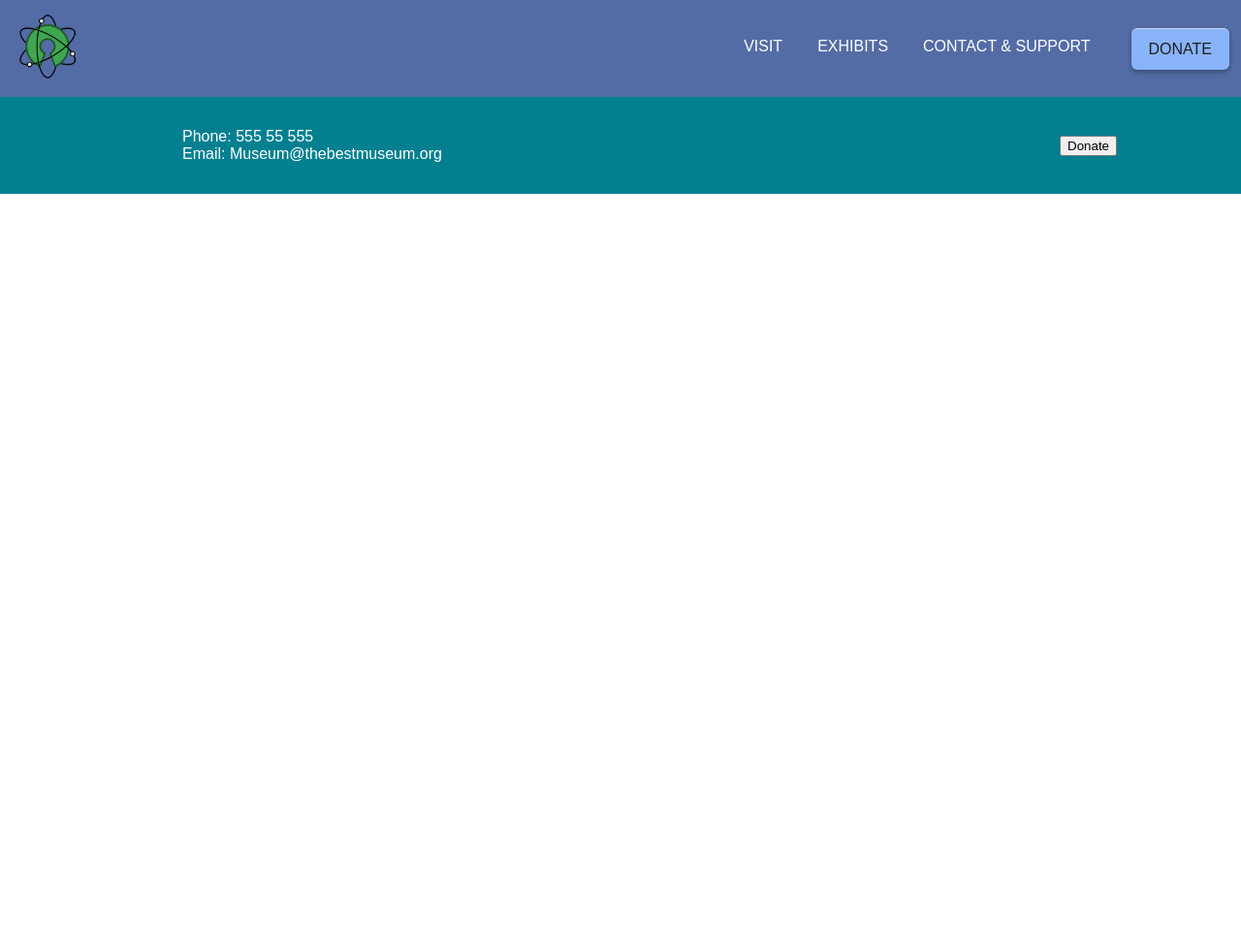
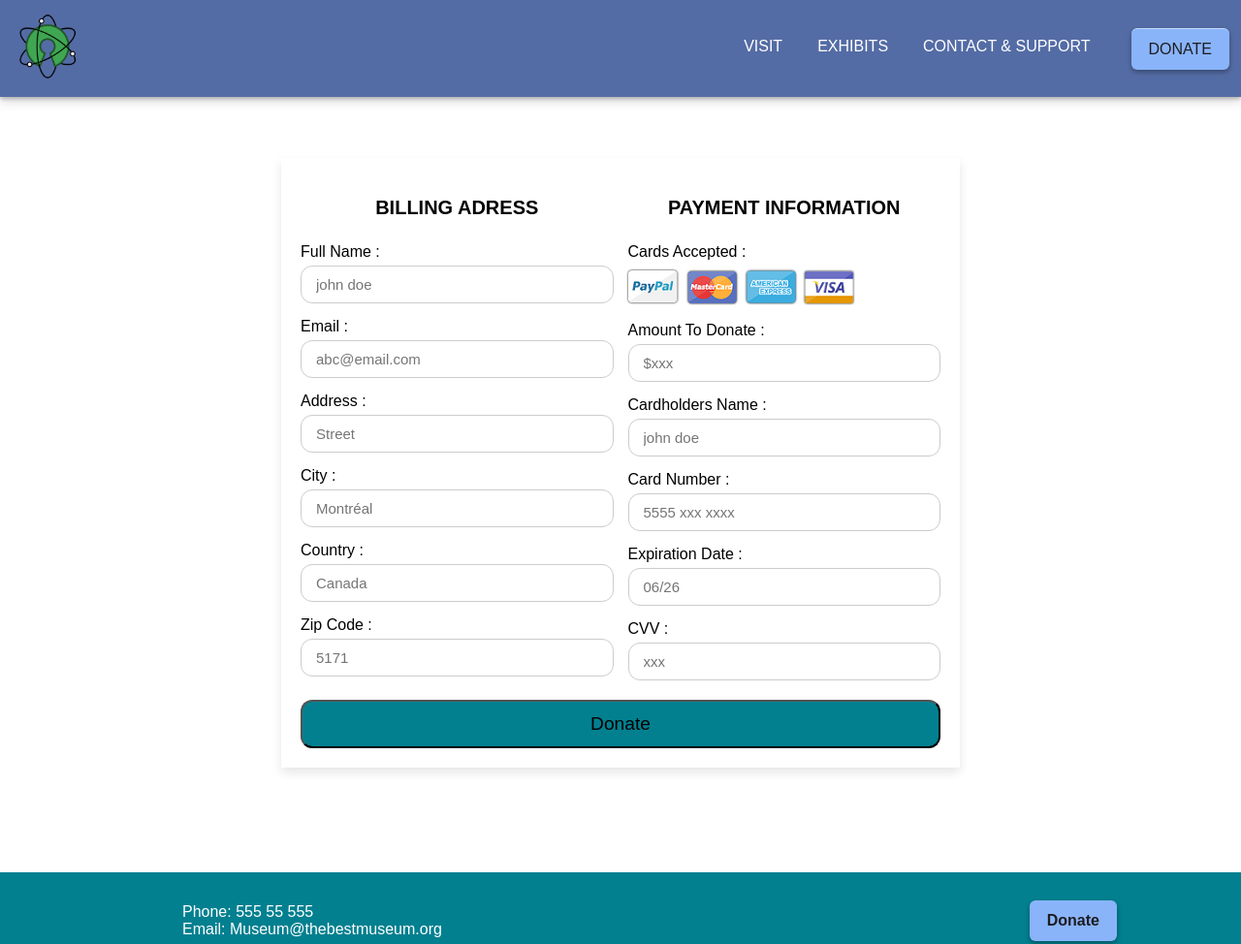
Before and after one commit to ErlandHeenHalvorsen/Semesteroppgave01002erlhal, a plain HTML site: page checkout.html in a window 1280 px wide. Shown: the top 974 px of the page at 97% size. Before the commit the page ends 800 px from the top, so only its background shows below. Drawn offline with Linux system fonts and the light colour scheme; a web font is replaced by a local one.

Commit message:
Fixed header and footer. fix to donations

```diff
--- a/checkout.html
+++ b/checkout.html
@@ -5,11 +5,11 @@
     <meta name="viewport" content="width=device-width, initial-scale=1.0" />
     <meta
       name="description"
-      content="explore our speciale events, fun for the whole family"
+      content="Checkout for donations"
     />
     <meta author="Erland Heen Halvorsen" />
     <link rel="stylesheet" href="styles.css" />
-    <title>Home | CommuntyScience Museum</title>
+    <title>Checkout | CommuntyScience Museum</title>
     <script
       defer
       src="https://kit.fontawesome.com/d753c6feaf.js"
@@ -55,16 +55,81 @@
           </li>
         </ul>
 
-        <a class="btn" href="#">Donate</a>
+        <a class="btn" href="checkout.html">Donate</a>
       </div>
     </header>
-    <main></main>
+    <main>
+      <div class="container">
+        <form action="#">
+          <div class="row">
+            <div class="col">
+              <h3 class="title">Billing adress</h3>
+              <div class="inputBox">
+                <span>Full Name :</span>
+                <input type="text" placeholder="john doe">
+              </div>
+                <div class="inputBox">
+                  <span>Email :</span>
+                  <input type="email" placeholder="abc@email.com">
+                </div>
+                <div class="inputBox">
+                  <span>Address :</span>
+                  <input type="text" placeholder="Street">
+                </div>
+                <div class="inputBox">
+                  <span>City :</span>
+                  <input type="text" placeholder="Montréal">
+                </div>
+
+                  <div class="inputBox">
+                  <span>Country :</span>
+                  <input type="text" placeholder="Canada">
+
+                <div class="inputBox">
+                  <span>Zip Code :</span>
+                  <input type="text" placeholder="5171">
+                </div>
+              </div>
+            </div>
+            <div class="col">
+              <h3 class="title">Payment Information</h3>
+              <div class="inputBox">
+                <span>Cards Accepted :</span>
+                <img src="Cardimg/card_img.png" alt="Payment options; Payplal, MasterCard, American Express, Visa ">
+              </div>
+              <div class="inputBox">
+                <span>Amount To Donate :</span>
+                <input type="number" placeholder="$xxx">
+              </div>
+              <div class="inputBox">
+                <span>Cardholders Name :</span>
+                <input type="text" placeholder="john doe">
+              </div>
+                <div class="inputBox">
+                  <span>Card Number :</span>
+                  <input type="number" placeholder="5555 xxx xxxx">
+                </div>
+                <div class="inputBox">
+                  <span>Expiration Date :</span>
+                  <input type="text" placeholder="06/26">
+                </div>
+                <div class="inputBox">
+                  <span>CVV :</span>
+                  <input type="text" placeholder="xxx">
+                </div>
+              </div>
+            </div>
+             <input type="submit" value="Donate" class="donate_btn">
+          </div>
+        </form>
+      </div>
+    </main>
     <footer>
       <ul class="footer_list">
         <li>Phone: 555 55 555</li>
         <li>Email: Museum@thebestmuseum.org</li>
       </ul>
-      <a class="cta" href="#"><button>Donate</button></a>
+      <a class="cta" href="checkout.html">Donate</a>
     </footer>
   </body>
 </html>
--- a/styles.css
+++ b/styles.css
@@ -421,6 +421,7 @@ p {
 footer {
   margin-top: auto;
   height: 100px;
+  width: 100%;
   display: flex;
   justify-content: space-between;
   align-items: center;
@@ -525,6 +526,18 @@ a {
 #hamburger-checkbox {
   display: none;
 }
+.cta {
+  margin-left: 24px;
+  padding: 12px 18px;
+  font-size: 16px;
+  font-weight: 700;
+  text-decoration: none;
+  background-color: #89b4fa;
+  color: #1d1d21;
+  border-radius: 6px;
+  box-shadow: 0 3px 6px rgba(0, 0, 0, 0.12), 0 2px 4px rgba(0, 0, 0, 0.24);
+  transition-duration: 0.2s;
+}
 
 @media (max-width: 850px) {
   .menu {
```
Also changed, not shown: C_S.html (+4 -4 lines), Exhibits.html (+4 -7 lines), Visit.html (+5 -8 lines), index.html (+2 -2 lines).
